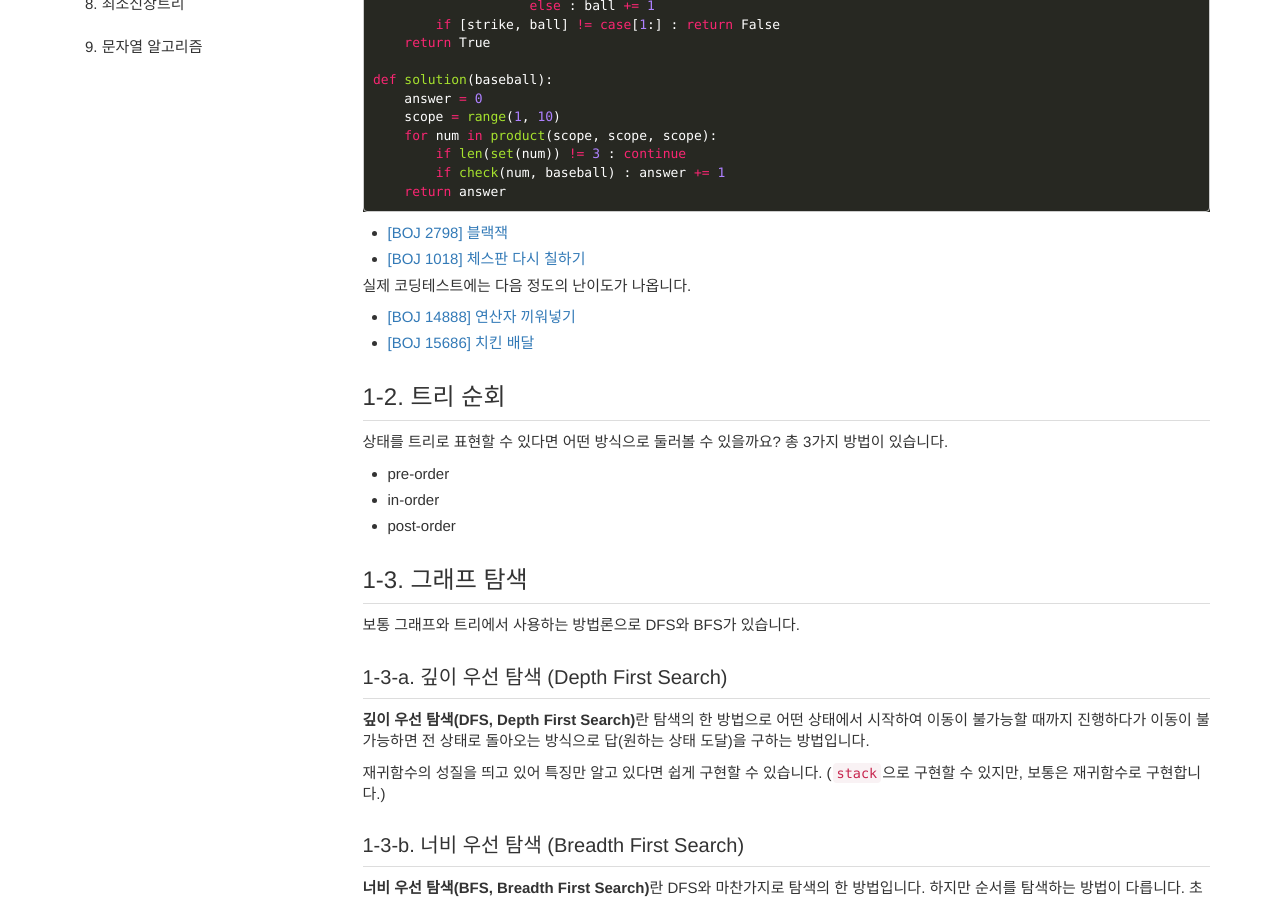
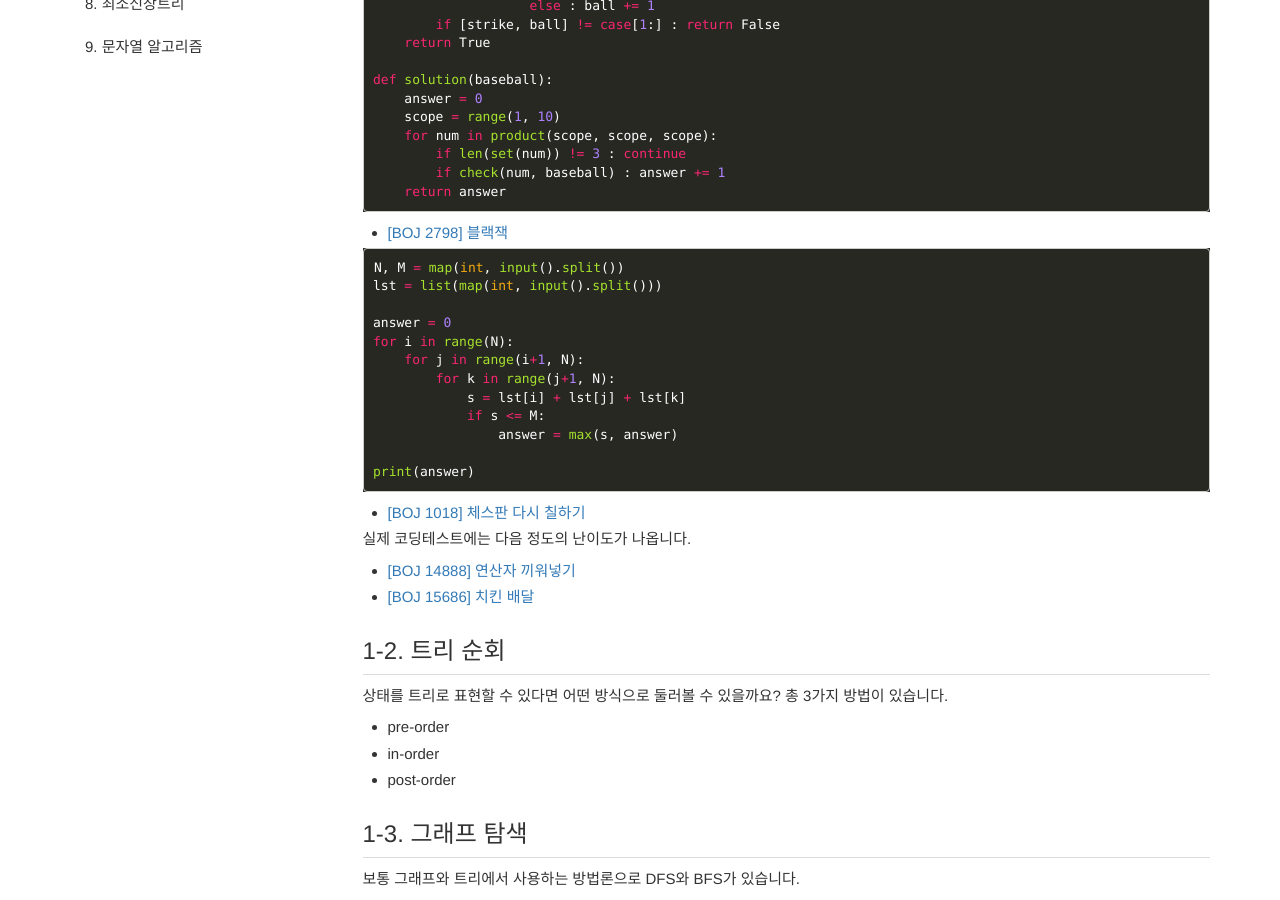
Before and after one commit to subinium/Algorithm, a Jekyll site: the page built from docs/chapter03/1.md, in a window 1280 px wide and 900 px high, scrolled down 514 px. Built offline with Jekyll 4.4.1, drawn with Linux system fonts in a browser that asks for light colours; nearby versions of some CDN libraries; library files that are not in the unit come from our copies; comment, search, counter and statistics services are not loaded.

Commit message:
example problem upload

````diff
--- a/docs/chapter03/1.md
+++ b/docs/chapter03/1.md
@@ -35,6 +35,22 @@ def solution(baseball):
 ```
 
 - [[BOJ 2798] 블랙잭](https://www.acmicpc.net/problem/2798)
+
+``` py
+N, M = map(int, input().split())
+lst = list(map(int, input().split()))
+
+answer = 0
+for i in range(N):
+    for j in range(i+1, N):
+        for k in range(j+1, N):
+            s = lst[i] + lst[j] + lst[k]
+            if s <= M:
+                answer = max(s, answer)
+
+print(answer)
+```
+
 - [[BOJ 1018] 체스판 다시 칠하기](https://www.acmicpc.net/problem/1018)
 
 실제 코딩테스트에는 다음 정도의 난이도가 나옵니다.
````
Also changed, not shown: docs/chapter03/2.md (+10 -0 lines), docs/chapter03/6.md (+12 -0 lines).
